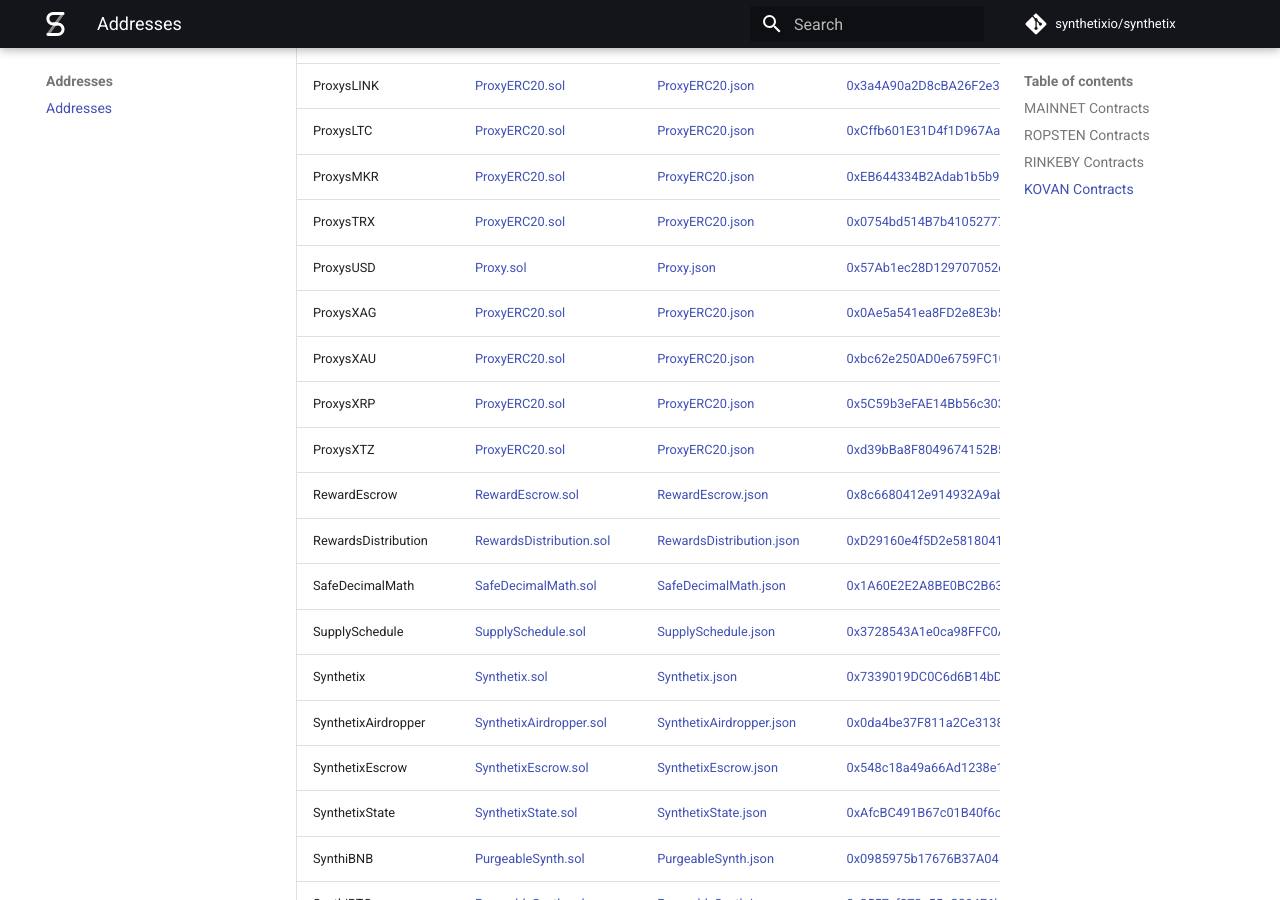
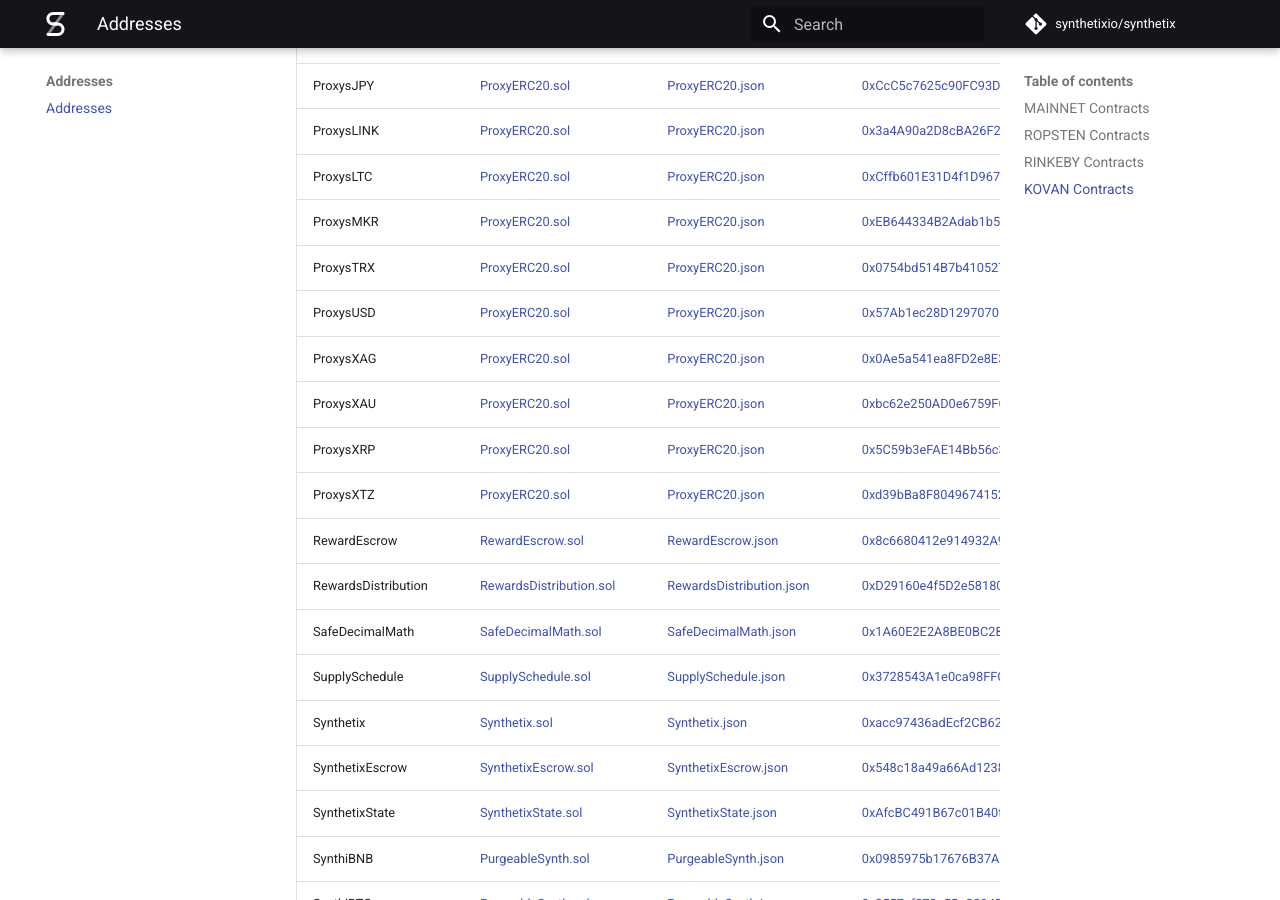
Before and after one commit to Synthetixio/synthetix-docs, an MkDocs documentation site: the page built from content/addresses.md, in a window 1280 px wide and 900 px high, scrolled down 19124 px. Built offline with MkDocs 1.6.1 and Material for MkDocs 9.7.7, drawn with Linux system fonts in a browser that asks for light colours; comment, search, counter and statistics services are not loaded; some of the changed text lies outside the part shown.

Commit message:
Prepublish step

```diff
--- a/content/addresses.md
+++ b/content/addresses.md
@@ -1,8 +1,8 @@
 Here is the list of all contracts within the current Synthetix system.
 
-**Version**: 2.19.8
+**Version**: 2.20.0-alpha
 
-**Docs Built**: Feb 21, 2020
+**Docs Built**: Feb 28, 2020
 
 !!! info "Naming Conventions"
 	Within the developer ecosystem, the names of Synthetix contracts are referred to by their `source` Solidity file.If the same source is used for multiple instances of contracts with different constructor arguments - such as `Synth.sol`, `TokenState.sol` and `ProxyERC20.sol` - then the convention is to suffix the name of the differing feature to the end - be in the proxy target e.g. ProxyFeePool or ProxySynthetix or the synth's currencyKey eg: `sETH`, `iCEX`, etc
@@ -1149,8 +1149,8 @@ Here is the list of all contracts within the current Synthetix system.
               </tr>
               <tr>
                 <td>ProxysUSD</td>
-                <td><a target="_blank" href="https://github.com/Synthetixio/synthetix/blob/master/contracts/Proxy.sol">Proxy.sol</a></td>
-                <td><a target="_blank" href="https://raw.githubusercontent.com/Synthetixio/synthetix-js/master/lib/abis/ropsten/Proxy.json">Proxy.json</a></td>
+                <td><a target="_blank" href="https://github.com/Synthetixio/synthetix/blob/master/contracts/ProxyERC20.sol">ProxyERC20.sol</a></td>
+                <td><a target="_blank" href="https://raw.githubusercontent.com/Synthetixio/synthetix-js/master/lib/abis/ropsten/ProxyERC20.json">ProxyERC20.json</a></td>
                 <td><a target="_blank" href="https://ropsten.etherscan.io/address/0xDDEfe42790f2dEC7b0C37D4399884eFceA5361b1">0xDDEfe42790f2dEC7b0C37D4399884eFceA5361b1</a>
                 </td>
               </tr>
@@ -1971,8 +1971,8 @@ Here is the list of all contracts within the current Synthetix system.
               </tr>
               <tr>
                 <td>ProxysUSD</td>
-                <td><a target="_blank" href="https://github.com/Synthetixio/synthetix/blob/master/contracts/Proxy.sol">Proxy.sol</a></td>
-                <td><a target="_blank" href="https://raw.githubusercontent.com/Synthetixio/synthetix-js/master/lib/abis/rinkeby/Proxy.json">Proxy.json</a></td>
+                <td><a target="_blank" href="https://github.com/Synthetixio/synthetix/blob/master/contracts/ProxyERC20.sol">ProxyERC20.sol</a></td>
+                <td><a target="_blank" href="https://raw.githubusercontent.com/Synthetixio/synthetix-js/master/lib/abis/rinkeby/ProxyERC20.json">ProxyERC20.json</a></td>
                 <td><a target="_blank" href="https://rinkeby.etherscan.io/address/0xe109da5361299eD96D91146B8Cc12F682D21964e">0xe109da5361299eD96D91146B8Cc12F682D21964e</a>
                 </td>
               </tr>
@@ -2575,10 +2575,17 @@ Here is the list of all contracts within the current Synthetix system.
                 </td>
               </tr>
               <tr>
+                <td>IssuanceEternalStorage</td>
+                <td><a target="_blank" href="https://github.com/Synthetixio/synthetix/blob/master/contracts/IssuanceEternalStorage.sol">IssuanceEternalStorage.sol</a></td>
+                <td><a target="_blank" href="https://raw.githubusercontent.com/Synthetixio/synthetix-js/master/lib/abis/kovan/IssuanceEternalStorage.json">IssuanceEternalStorage.json</a></td>
+                <td><a target="_blank" href="https://kovan.etherscan.io/address/0xe66000ee63050461Fe930E6F5A3456A735dC86A1">0xe66000ee63050461Fe930E6F5A3456A735dC86A1</a>
+                </td>
+              </tr>
+              <tr>
                 <td>Issuer</td>
                 <td><a target="_blank" href="https://github.com/Synthetixio/synthetix/blob/master/contracts/Issuer.sol">Issuer.sol</a></td>
                 <td><a target="_blank" href="https://raw.githubusercontent.com/Synthetixio/synthetix-js/master/lib/abis/kovan/Issuer.json">Issuer.json</a></td>
-                <td><a target="_blank" href="https://kovan.etherscan.io/address/0xfA9B377D1999E110F7FD87A1a21297Da2E4C83b8">0xfA9B377D1999E110F7FD87A1a21297Da2E4C83b8</a>
+                <td><a target="_blank" href="https://kovan.etherscan.io/address/0xF799DE69AB4e3Fd91EBC004b0C3055919a76970D">0xF799DE69AB4e3Fd91EBC004b0C3055919a76970D</a>
                 </td>
               </tr>
               <tr>
@@ -2793,8 +2800,8 @@ Here is the list of all contracts within the current Synthetix system.
               </tr>
               <tr>
                 <td>ProxysUSD</td>
-                <td><a target="_blank" href="https://github.com/Synthetixio/synthetix/blob/master/contracts/Proxy.sol">Proxy.sol</a></td>
-                <td><a target="_blank" href="https://raw.githubusercontent.com/Synthetixio/synthetix-js/master/lib/abis/kovan/Proxy.json">Proxy.json</a></td>
+                <td><a target="_blank" href="https://github.com/Synthetixio/synthetix/blob/master/contracts/ProxyERC20.sol">ProxyERC20.sol</a></td>
+                <td><a target="_blank" href="https://raw.githubusercontent.com/Synthetixio/synthetix-js/master/lib/abis/kovan/ProxyERC20.json">ProxyERC20.json</a></td>
                 <td><a target="_blank" href="https://kovan.etherscan.io/address/0x57Ab1ec28D129707052df4dF418D58a2D46d5f51">0x57Ab1ec28D129707052df4dF418D58a2D46d5f51</a>
                 </td>
               </tr>
@@ -2858,14 +2865,7 @@ Here is the list of all contracts within the current Synthetix system.
                 <td>Synthetix</td>
                 <td><a target="_blank" href="https://github.com/Synthetixio/synthetix/blob/master/contracts/Synthetix.sol">Synthetix.sol</a></td>
                 <td><a target="_blank" href="https://raw.githubusercontent.com/Synthetixio/synthetix-js/master/lib/abis/kovan/Synthetix.json">Synthetix.json</a></td>
-                <td><a target="_blank" href="https://kovan.etherscan.io/address/0x7339019DC0C6d6B14bD66E662dbA66F3068Dea7a">0x7339019DC0C6d6B14bD66E662dbA66F3068Dea7a</a>
-                </td>
-              </tr>
-              <tr>
-                <td>SynthetixAirdropper</td>
-                <td><a target="_blank" href="https://github.com/Synthetixio/synthetix/blob/master/contracts/SynthetixAirdropper.sol">SynthetixAirdropper.sol</a></td>
-                <td><a target="_blank" href="https://raw.githubusercontent.com/Synthetixio/synthetix-js/master/lib/abis/kovan/SynthetixAirdropper.json">SynthetixAirdropper.json</a></td>
-                <td><a target="_blank" href="https://kovan.etherscan.io/address/0x0da4be37F811a2Ce3138Bdaca65b6B23Eb85f0a4">0x0da4be37F811a2Ce3138Bdaca65b6B23Eb85f0a4</a>
+                <td><a target="_blank" href="https://kovan.etherscan.io/address/0xacc97436adEcf2CB62e051B5464Aa54508B90d41">0xacc97436adEcf2CB62e051B5464Aa54508B90d41</a>
                 </td>
               </tr>
               <tr>
```
